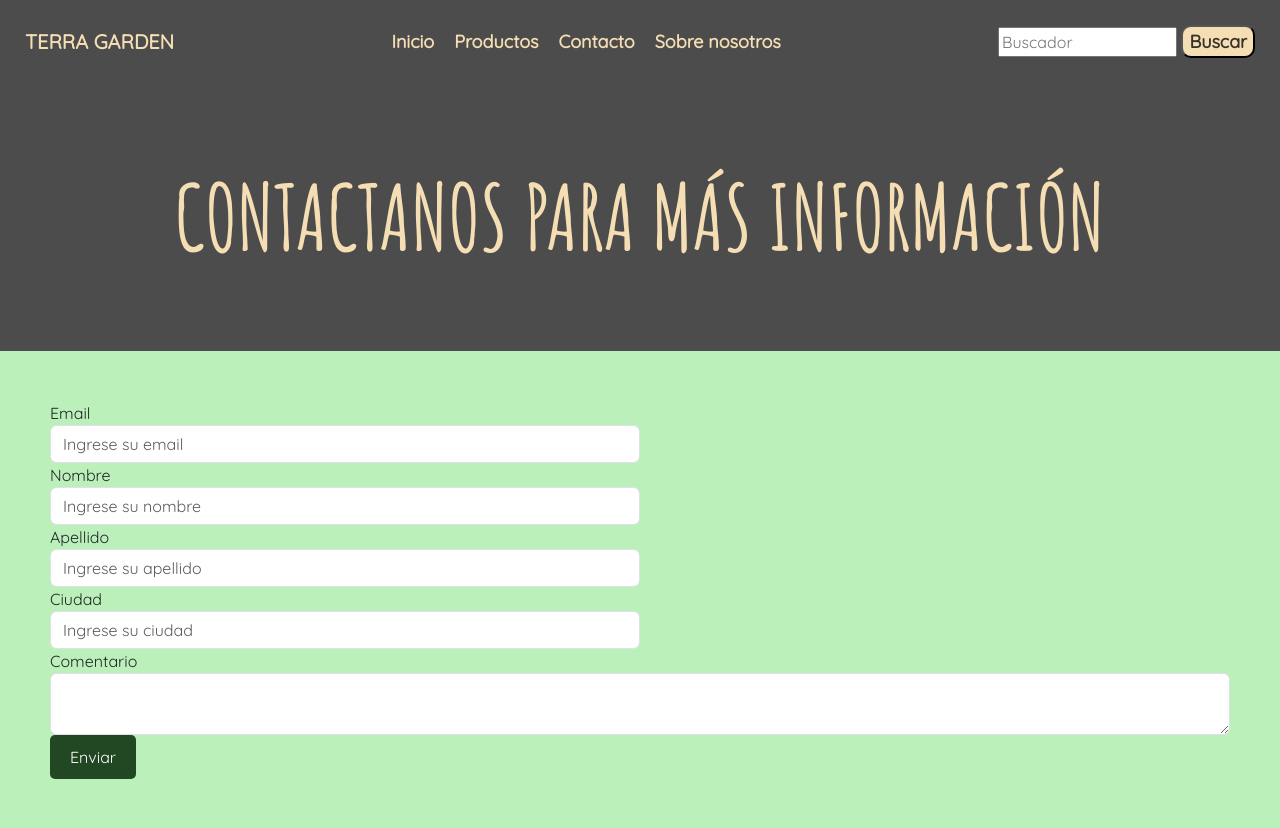
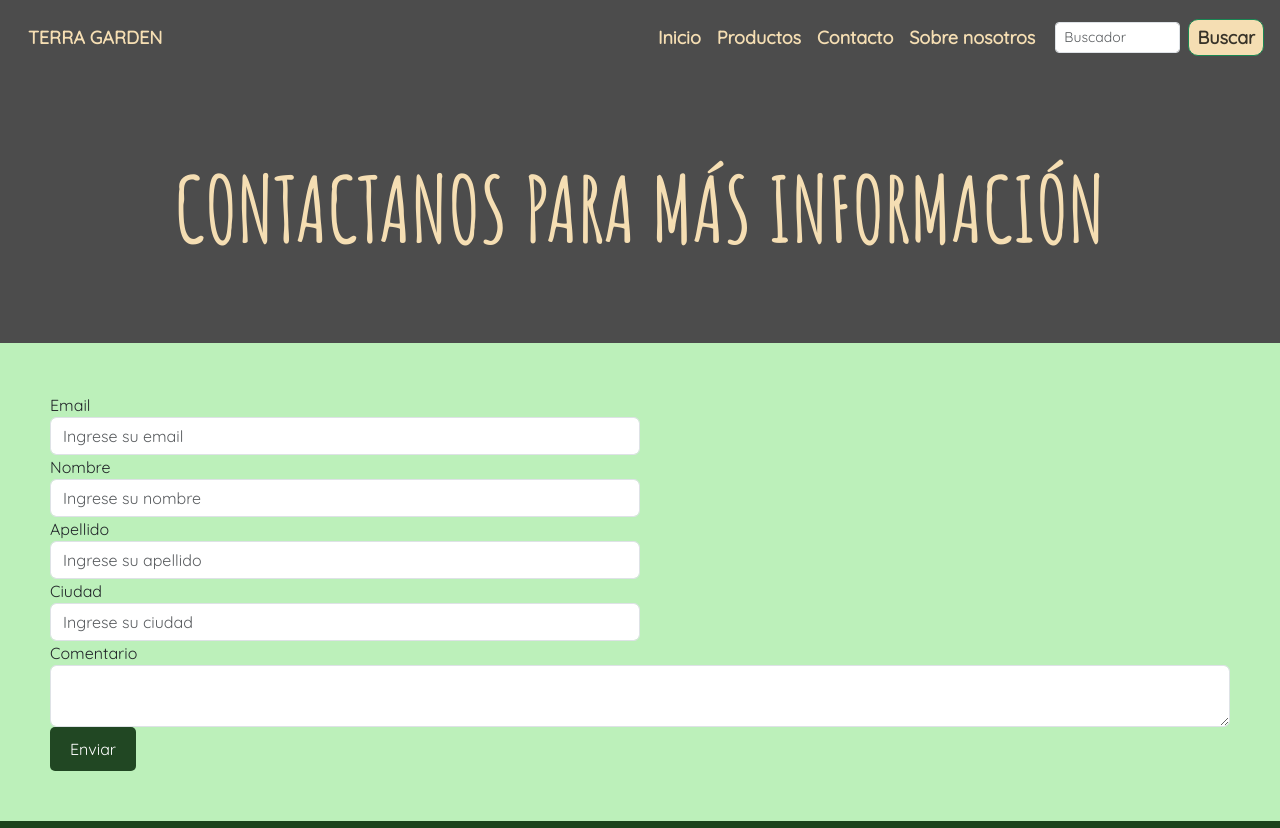
Before and after one commit to facupedrido-ops/TERRAGARDEN, a plain HTML site: page pages/contacto.html in a window 1280 px wide. Shown: the top 828 px of the page. Drawn offline with nearby package versions, Linux system fonts and the light colour scheme.

Commit message:
ultima actualizacion definitiva

```diff
--- a/pages/contacto.html
+++ b/pages/contacto.html
@@ -4,7 +4,7 @@
 <head>
     <meta charset="UTF-8">
     <meta name="viewport" content="width=device-width, initial-scale=1.0">
-    <title>Document</title>
+    <title>Terra Garden</title>
     <link href="https://cdn.jsdelivr.net/npm/bootstrap@5.3.2/dist/css/bootstrap.min.css" rel="stylesheet"
         integrity="sha384-T3c6CoIi6uLrA9TneNEoa7RxnatzjcDSCmG1MXxSR1GAsXEV/Dwwykc2MPK8M2HN" crossorigin="anonymous">
     <link rel="stylesheet" href="https://cdn.jsdelivr.net/npm/bootstrap-icons@1.4.0/font/bootstrap-icons.css">
@@ -16,18 +16,41 @@
 
 <body>
     <header>
-        <nav class="navbar">
-            <a class="logo" href="../index.html">TERRA GARDEN</a>
-            <ul class="list">
-                <li><a class="nav-item" href="../index.html">Inicio</a></li>
-                <li><a class="nav-item" href="./productos.html">Productos</a></li>
-                <li><a class="nav-item" href="./contacto.html">Contacto</a></li>
-                <li><a class="nav-item" href="./sobre_nosotros.html">Sobre nosotros</a></li>
-            </ul>
+        <nav class="navbar navbar-expand-lg navbar-light p-3">
+            <div class="container-fluid">
+                <!-- Logo/Brand -->
+                <a class="navbar-brand fw-bold " href="../index.html">TERRA GARDEN</a>
 
-            <form action="productos.html"><input type="search" placeholder="Buscador">
-                <button type="submit">Buscar</button>
+                <!-- Botón hamburguesa para móviles -->
+                <button class="navbar-toggler" type="button" data-bs-toggle="collapse" data-bs-target="#navbarContent"
+                    aria-controls="navbarContent" aria-expanded="false" aria-label="Toggle navigation" id="sandwich">
+                    <span class="navbar-toggler-icon"></span>
+                </button>
+
+                <!-- Contenido colapsable -->
+                <div class="collapse navbar-collapse" id="navbarContent">
+                    <!-- Lista de navegación -->
+                    <ul class="navbar-nav ms-auto mb-2 mb-lg-0">
+                        <li class="nav-item">
+                            <a class="nav-link " href="../index.html">Inicio</a>
+                        </li>
+                        <li class="nav-item">
+                            <a class="nav-link" href="./productos.html">Productos</a>
+                        </li>
+                        <li class="nav-item">
+                            <a class="nav-link" href="./contacto.html">Contacto</a>
+                        </li>
+                        <li class="nav-item">
+                            <a class="nav-link" href="./sobre_nosotros.html">Sobre nosotros</a>
+                        </li>
+                    </ul>
+                </div>
+            </div>
+            <form class="d-flex align-items-center gap-2" role="search" action="./pages/productos.html" method="get">
+                <input class="form-control form-control-sm" type="search" placeholder="Buscador" aria-label="Search">
+                <button class="btn btn-sm btn-outline-success" type="submit">Buscar</button>
             </form>
+
         </nav>
         <section class="hero_productos">
             <h1>CONTACTANOS PARA MÁS INFORMACIÓN</h1>
--- a/style.css
+++ b/style.css
@@ -34,19 +34,14 @@ header .hero h1 {
 header .hero p {
     text-align: center;
     color: wheat;
-    font-size: 25px;
+    font-size: 30px;
     padding: 50px;
     padding-bottom: 80px;
     margin-bottom: 0;
+    font-weight: bold;
+    font-family: 'Quicksand';
 }
 
-#list {
-    list-style: none;
-    display: flex;
-    gap: 20px;
-    padding: 0;
-    margin: 0;
-}
 
 .navbar {
     padding: 25px;
```
Also changed, not shown: index.html (+8 -13 lines), pages/productos.html (+34 -11 lines), pages/sobre_nosotros.html (+33 -11 lines).
